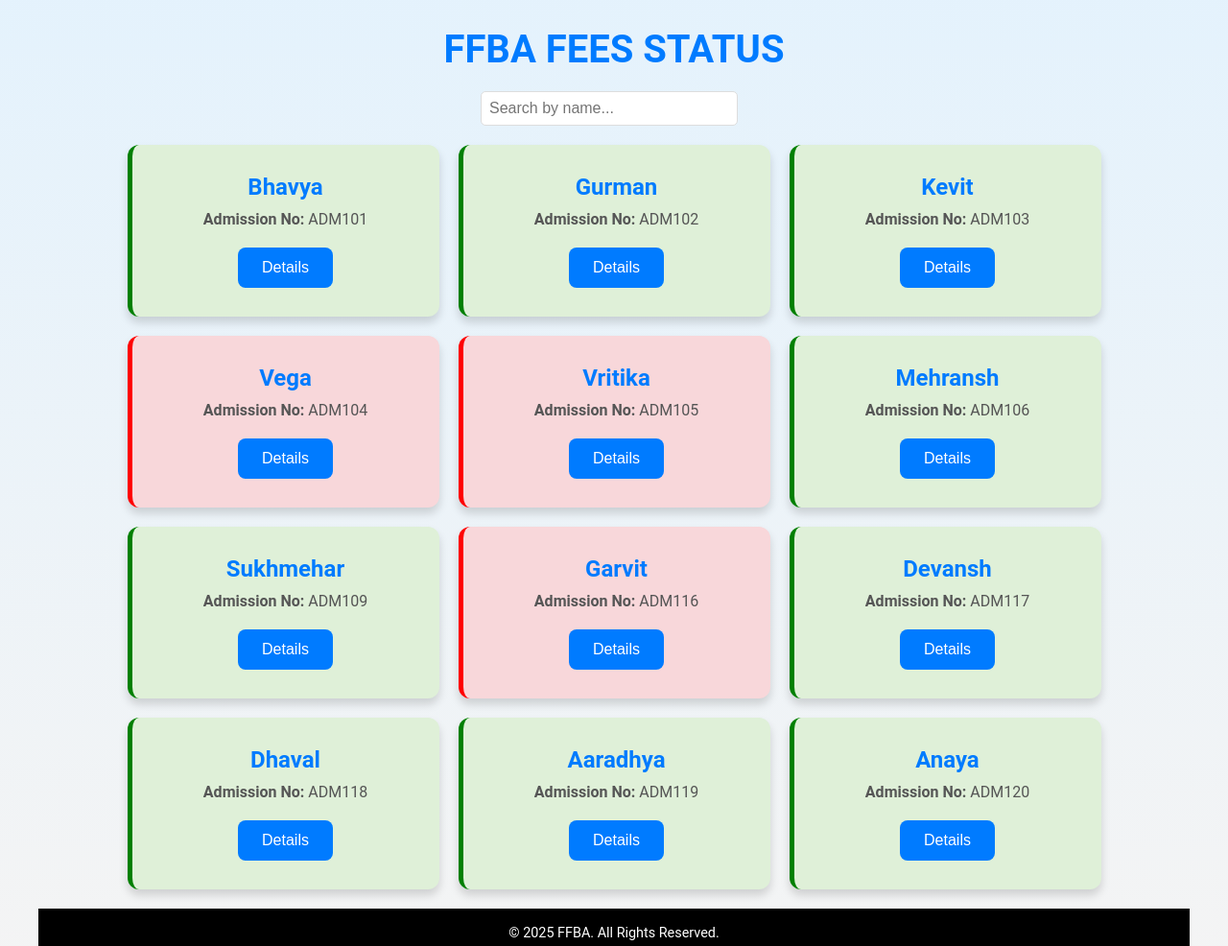
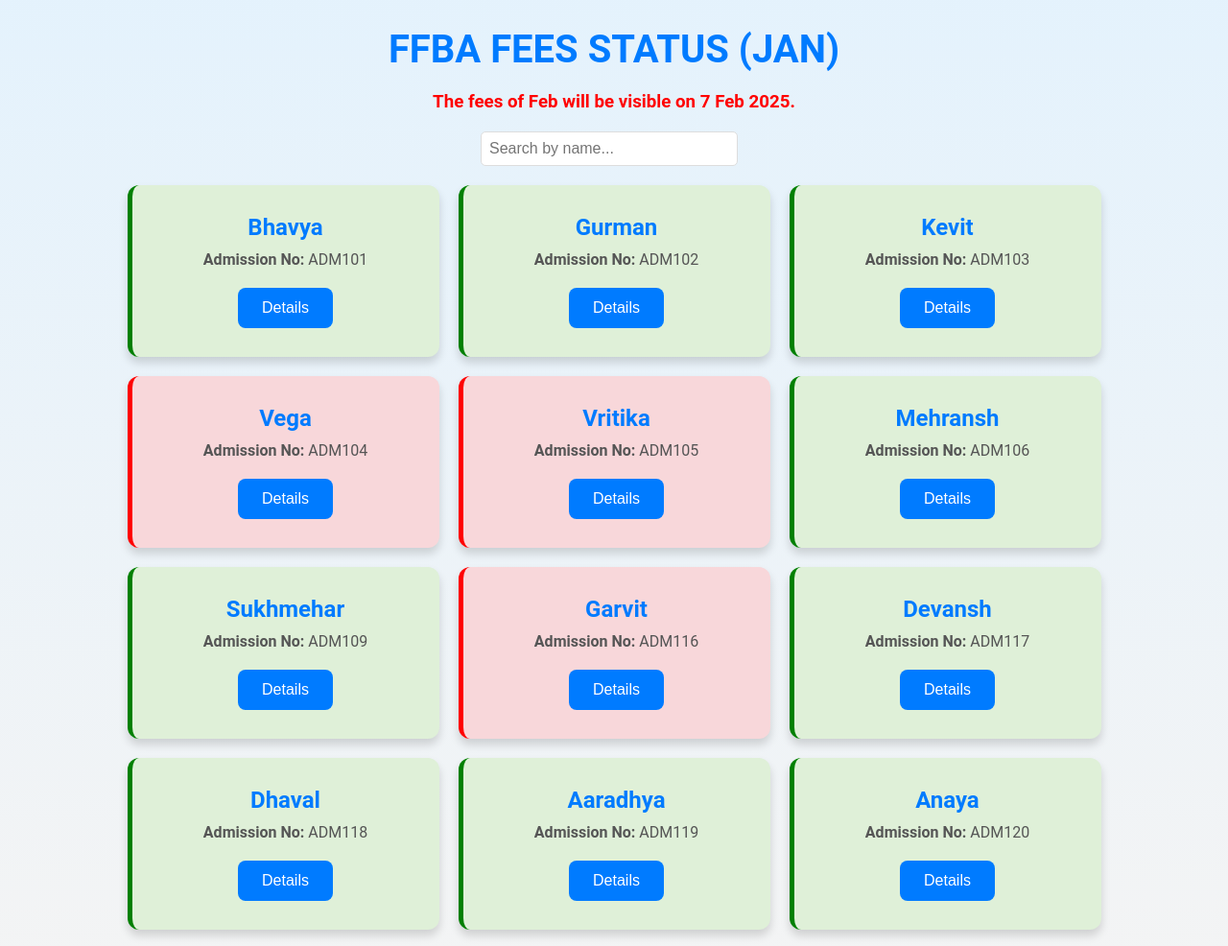
Before and after one commit to aeshwd/fees-2025, a plain HTML site: page index.html in a window 1280 px wide. Shown: the part 76-1062 px from the top of the page at 96% size. Drawn offline with nearby package versions, Linux system fonts and the light colour scheme.

Commit message:
Update index.html

```diff
--- a/index.html
+++ b/index.html
@@ -20,9 +20,11 @@
     <div class="image" style="text-align: center;">
       <img src="ffba-new.png" width="100">
     </div>
-    <h1 class="title">FFBA Fees Status</h1>
+    <h1 class="title">FFBA Fees Status (Jan)</h1>
 
 
+      <div class="done" style="text-align: center; margin-top: 20px; margin-bottom: 20px; color: red; font-weight: 800">
+		   <h3> The fees of Feb will be visible on 7 Feb 2025.</h3> </div>
 
     <div class="filter-container" style="text-align: center; margin-bottom: 20px;">
       <input type="text" id="searchBar" placeholder="Search by name..." oninput="searchPlayers()">
```
